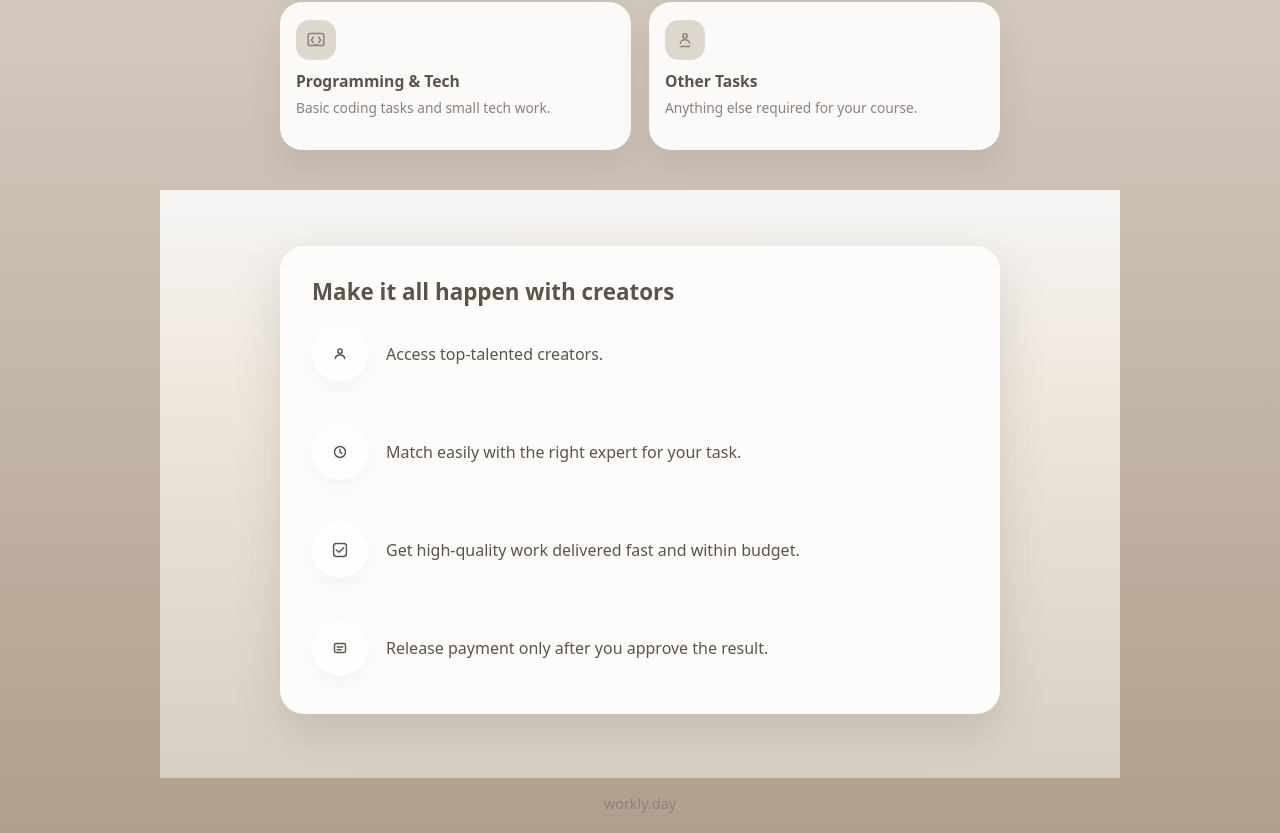
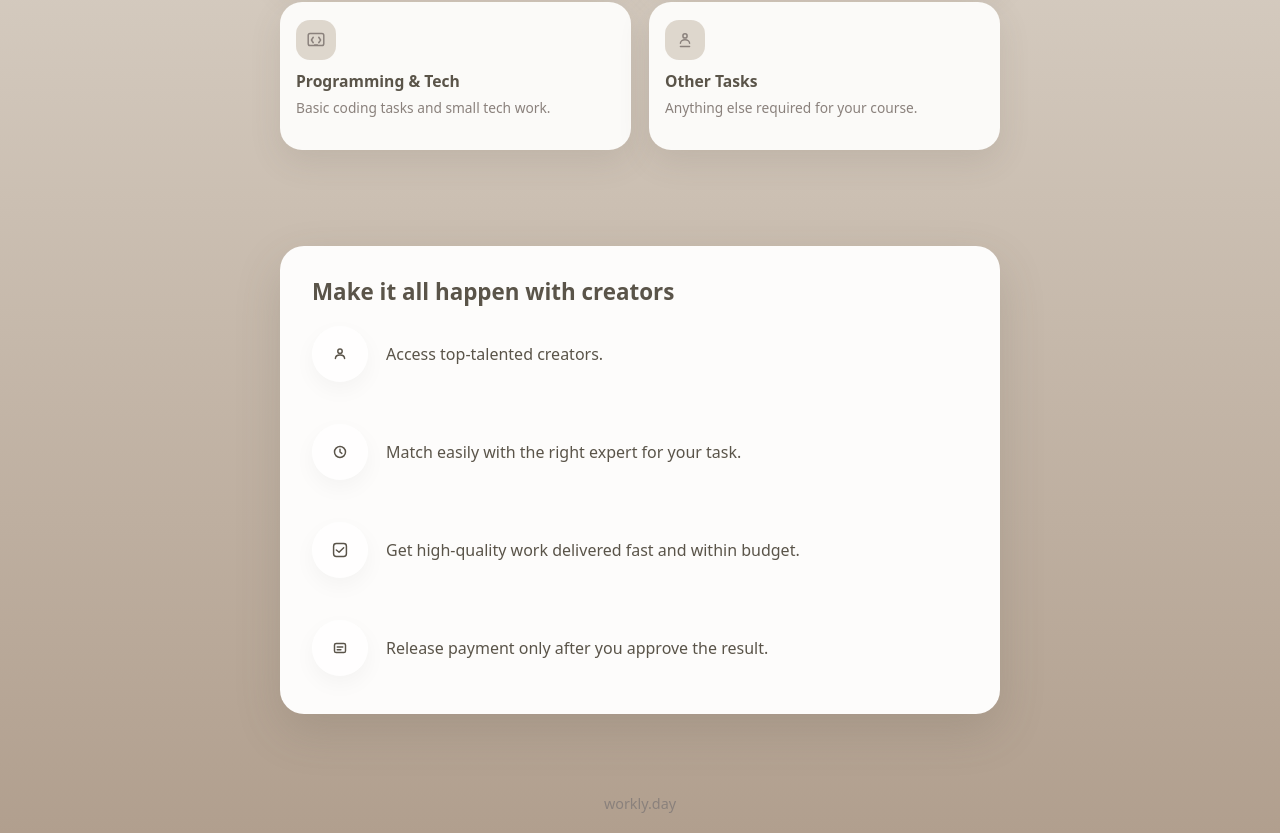
Before and after one commit to SEBRAHEIM/workly-landing, a Next.js app: page / in a window 1280 px wide. Shown: the part 739-1572 px from the top of the page. Built offline with nearby package versions, Linux system fonts and the light colour scheme.

Commit message:
Remove gradient background from creators section

```diff
--- a/styles/globals.css
+++ b/styles/globals.css
@@ -488,3 +488,8 @@ button {
     font-size: 0.96rem;
   }
 }
+
+/* === Override: remove custom gradient background from creators section === */
+.creators-section {
+  background: transparent;
+}
```
